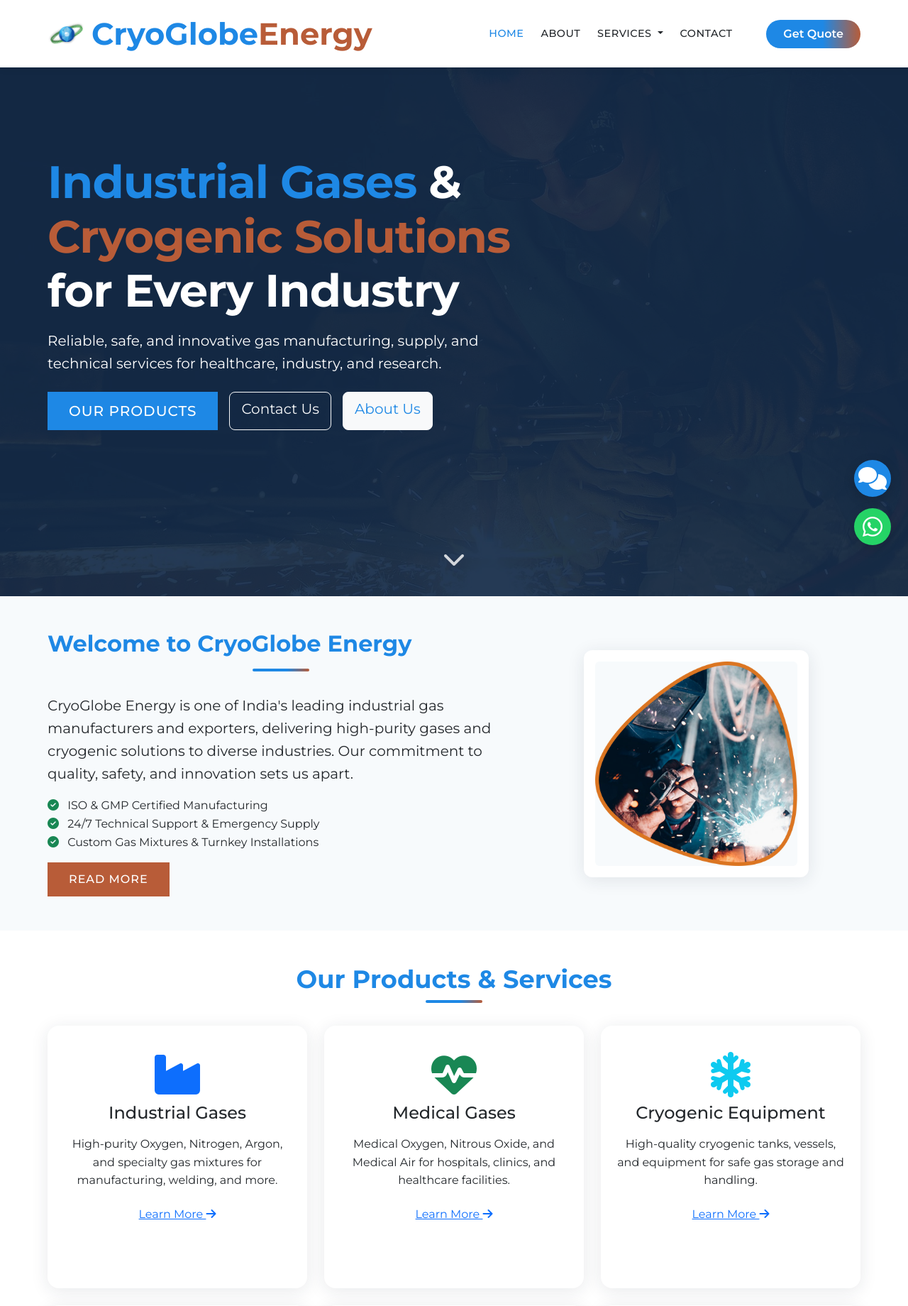
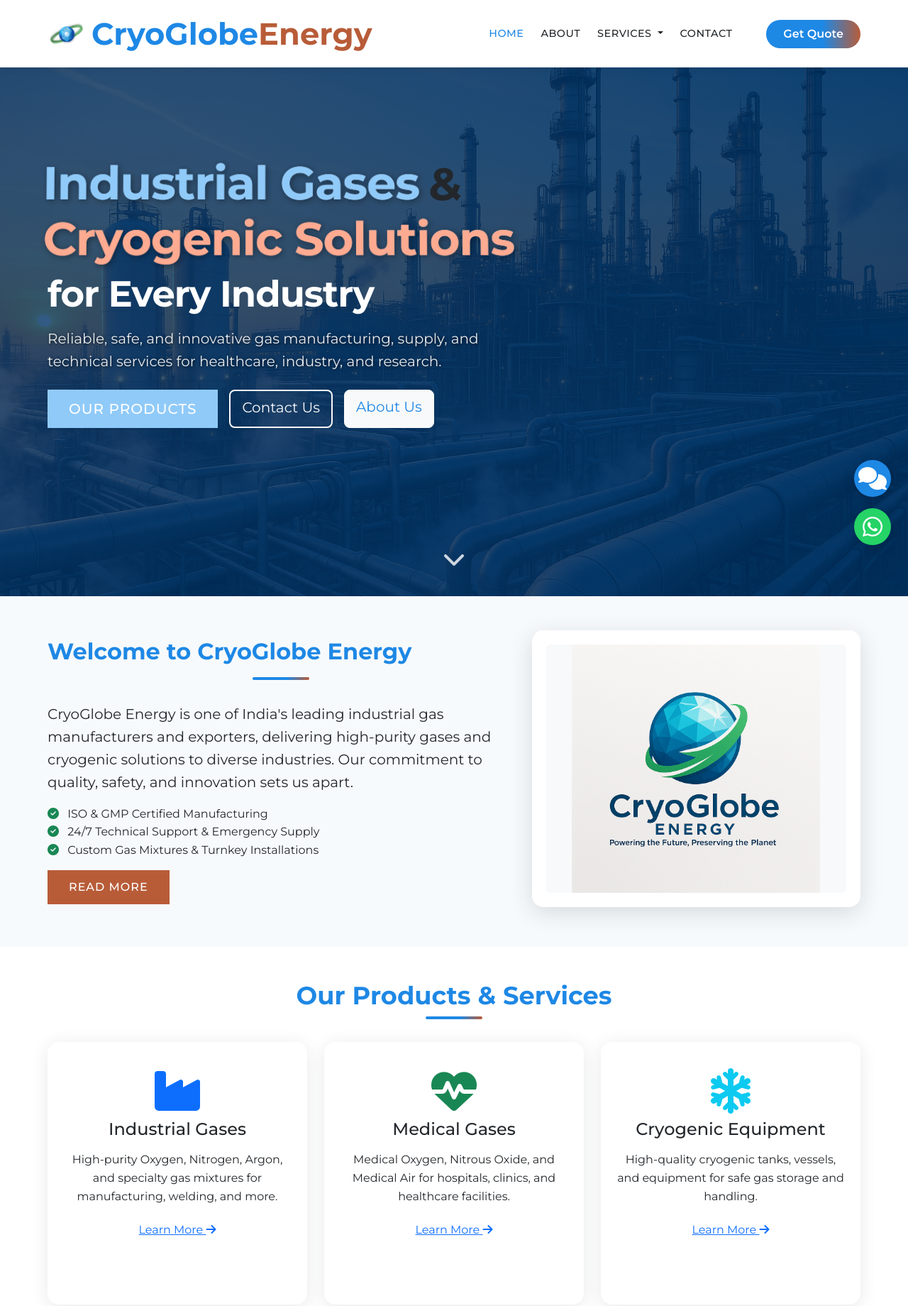
Before and after one commit to Dhyaarth0105/CryoGlobe, a Django app: page / in a window 1280 px wide. Shown: the top 1840 px of the page at 71% size. Run offline with Django 4.2, Linux system fonts and the light colour scheme; some libraries are stand-ins or nearby versions.

Commit message:
design change

```diff
--- a/templates/base.html
+++ b/templates/base.html
@@ -402,13 +432,14 @@
                     </ul>
                 </div>
                 <div class="col-md-4">
-                    <div class="footer-title">Contact</div>
-                    <ul class="list-unstyled contact-info">
-                        <li><span>Email:</span> <a href="mailto:info@cryoglobe.com">info@cryoglobe.com</a></li>
+                    <!-- Contact (right) -->
+                    <div class="footer-title text-md-start text-center">Contact</div>
+                    <ul class="list-unstyled contact-info text-md-start text-center">
+                        <li><span>Email:</span> <a href="mailto:info@cryoglobeenergy.com">info@cryoglobeenergy.com</a></li>
                         <li><span>Phone:</span> <a href="tel:+911234567890">+91 1234567890</a></li>
                         <li><span>Address:</span> Olpad, Gujarat, India</li>
                     </ul>
-                    <div class="mt-3">
+                    <div class="mt-3 text-md-start text-center">
                         <a href="https://www.linkedin.com/" target="_blank" class="me-2" style="color:#1e88e5;"><i class="fab fa-linkedin fa-lg"></i></a>
                         <a href="https://www.facebook.com/" target="_blank" class="me-2" style="color:#1e88e5;"><i class="fab fa-facebook fa-lg"></i></a>
                         <a href="https://www.instagram.com/" target="_blank" style="color:#b85c38;"><i class="fab fa-instagram fa-lg"></i></a>
--- a/templates/contact.html
+++ b/templates/contact.html
@@ -169,7 +169,7 @@
                 <div class="icon email"><i class="fas fa-envelope"></i></div>
                 <div class="card-title mb-1">Email</div>
                 <div class="mb-2 text-muted">For Inquiries</div>
-                <a href="mailto:info@cryoglobe.com" class="stretched-link" style="color:#b85c38;text-decoration:none;">info@cryoglobe.com</a>
+                <a href="mailto:info@cryoglobe.com" class="stretched-link" style="color:#b85c38;text-decoration:none;">info@cryoglobeenergy.com</a>
             </div>
         </div>
         <div class="col-md-3">
--- a/templates/index.html
+++ b/templates/index.html
@@ -84,6 +84,40 @@
     padding: 32px 24px;
     box-shadow: 0 2px 12px rgba(30,136,229,0.06);
 }
+
+/* 3D Text Animation */
+.hero-title {
+    transform-style: preserve-3d;
+    perspective: 1000px;
+}
+
+.hero-title span {
+    display: inline-block;
+    animation: float 6s ease-in-out infinite;
+    background: linear-gradient(45deg, currentColor 30%, #fff 100%);
+    -webkit-background-clip: text;
+    background-clip: text;
+    text-shadow: 2px 2px 10px rgba(0,0,0,0.4);
+    transition: all 0.3s ease;
+}
+
+.hero-title span:first-child {
+    animation-delay: 0.2s;
+}
+
+.hero-title span:last-child {
+    animation-delay: 0.4s;
+}
+
+@keyframes float {
+    0%, 100% {
+        transform: translateZ(20px) rotateX(2deg);
+    }
+    50% {
+        transform: translateZ(0) rotateX(-2deg);
+    }
+}
+
 @media (max-width: 991.98px) {
     .hero .display-3 {
         font-size: 2rem !important;
@@ -162,21 +196,22 @@
 
 {% block content %}
 <!-- Hero Section -->
-<section class="hero position-relative" style="background: url('{% static 'images/hero-bg.jpg' %}') center center/cover no-repeat; min-height: 540px;">
-    <div style="position:absolute;top:0;left:0;width:100%;height:100%;background:rgba(30,40,60,0.65);z-index:1;"></div>
-    <div class="container position-relative z-2" style="z-index:2;">
+<section class="hero position-relative" style="background: url('{% static 'images/gas-manufacturing-hero.jpg' %}') center center/cover no-repeat; min-height: 540px; background-attachment: fixed;">
+    <div class="container position-relative" style="z-index:2;">
         <div class="row hero-content align-items-center" style="min-height:540px;">
             <div class="col-lg-7">
-                <h1 class="display-3 fw-bold text-white mb-3 animate__animated animate__fadeInDown" style="letter-spacing:-1px;">
-                    <span style="color:#1e88e5;">Industrial Gases</span> & <span style="color:#b85c38;">Cryogenic Solutions</span> for Every Industry
+                <h1 class="display-3 fw-bold mb-3 animate__animated animate__fadeInDown hero-title" style="letter-spacing:-1px;">
+                    <span style="color:#90caf9;">Industrial Gases</span> &
+                    <span style="color:#ffab91;">Cryogenic Solutions</span>
+                    <div class="text-white" style="font-size: 0.8em; margin-top: 0.5rem;">for Every Industry</div>
                 </h1>
-                <p class="lead text-white mb-4 animate__animated animate__fadeInUp">
+                <p class="lead mb-4 animate__animated animate__fadeInUp" style="text-shadow: 1px 1px 4px rgba(0,0,0,0.7); color: #e9ecef;">
                     Reliable, safe, and innovative gas manufacturing, supply, and technical services for healthcare, industry, and research.
                 </p>
                 <div class="d-flex gap-3 mb-3 animate__animated animate__fadeInUp">
-                    <a href="#products" class="btn btn-lg btn-primary" style="background:#1e88e5; border:none;">Our Products</a>
-                    <a href="#contact" class="btn btn-lg btn-outline-light">Contact Us</a>
-                    <a href="{% url 'about' %}" class="btn btn-lg btn-light" style="color:#1e88e5;">About Us</a>
+                    <a href="#products" class="btn btn-lg btn-primary shadow-sm" style="background:#90caf9; border:none;">Our Products</a>
+                    <a href="#contact" class="btn btn-lg btn-outline-light shadow-sm" style="border-width: 2px;">Contact Us</a>
+                    <a href="{% url 'about' %}" class="btn btn-lg btn-light shadow-sm" style="color:#1e88e5;">About Us</a>
                 </div>
                 <div class="trust-badges mt-3">
                     <!-- Removed ISO Certified, GMP Certified, MSME Registered -->
@@ -210,8 +245,15 @@
                 </div>
             </div>
             <div class="col-lg-5 text-center">
-                <div style="background:#fff; border-radius:12px; box-shadow:0 4px 24px rgba(30,40,60,0.10); padding:16px; display:inline-block;">
-                    <img src="{% static 'images/about-img.png' %}" alt="CryoGlobe Energy Plant" class="img-fluid rounded" style="max-height:288px;object-fit:cover; background:#f7fafc;" loading="lazy">
+                <div class="about-image-container" style="background:#fff; border-radius:16px; box-shadow:0 8px 32px rgba(30,40,60,0.15); padding:20px; display:inline-block; width:100%; max-width:500px;">
+                    <img
+                        src="{% static 'images/welcome.png' %}"
+                        alt="CryoGlobe Energy Plant"
+                        class="img-fluid rounded"
+                        style="width:100%; height:350px; object-fit:contain; display:block; margin:0 auto; background:#f8f9fa;"
+                        onerror="this.onerror=null; this.src='{% static 'images/placeholder.jpg' %}'; this.style.padding='2rem';"
+                        loading="lazy"
+                    >
                 </div>
             </div>
         </div>
@@ -281,20 +323,13 @@
     </div>
 </section>
 
-<!-- Partner Logos -->
-<section class="py-4 bg-white">
-    <div class="container text-center">
-        <div class="partner-logos d-flex flex-wrap justify-content-center align-items-center">
-            <!-- Removed Partner 1 and Partner 2 -->
+<!-- Partner Logos & Products Section Combined -->
+<section class="py-3 bg-white">
+    <div class="container">
+        <div class="partner-logos d-flex flex-wrap justify-content-center align-items-center mb-4">
+            <!-- Partner logos here -->
         </div>
-    </div>
-</section>
-
-<!-- Products Section -->
-<section id="products" class="products py-5">
-    <div class="container">
-        <h2 class="text-center mb-2 animate__animated animate__fadeInDown">Our Products</h2>
-        <div class="section-divider"></div>
+        <div class="products-wrapper pt-2">
             <div class="row g-4" id="productList">
                 {% for product in products %}
                 <div class="col-md-4 product-item" data-name="{{ product.name|lower }}">
@@ -315,47 +350,55 @@
                 {% endfor %}
             </div>
         </div>
+    </div>
 </section>
 
-<!-- Stats Section -->
-<section class="stats bg-gradient py-5" style="background: linear-gradient(90deg, #e3f2fd 0%, #fffbe7 100%);">
+<!-- Stats Section with Reduced Spacing -->
+<section class="stats bg-gradient py-4" style="background: linear-gradient(90deg, #e3f2fd 0%, #fffbe7 100%);">
     <div class="container">
+        <h2 class="text-center mb-3" style="color:#1e88e5;">Our Achievements</h2>
+        <div class="section-divider mb-4"></div>
         <div class="row text-center g-4">
             <div class="col-md-3">
                 <div class="stat-card animate__animated animate__fadeInUp" style="animation-delay:0.1s;">
                     <span class="display-4 text-primary"><i class="fas fa-industry"></i></span>
                     <h3 class="display-5 fw-bold counter" data-count="50">0</h3>
-                    <p>Industries Served</p>
+                    <p class="text-muted mb-0">Industries Served</p>
+                    <small class="text-primary">and growing</small>
                 </div>
             </div>
             <div class="col-md-3">
                 <div class="stat-card animate__animated animate__fadeInUp" style="animation-delay:0.2s;">
                     <span class="display-4 text-success"><i class="fas fa-users"></i></span>
                     <h3 class="display-5 fw-bold counter" data-count="1000">0</h3>
-                    <p>Happy Clients</p>
+                    <p class="text-muted mb-0">Happy Clients</p>
+                    <small class="text-success">worldwide</small>
                 </div>
             </div>
             <div class="col-md-3">
                 <div class="stat-card animate__animated animate__fadeInUp" style="animation-delay:0.3s;">
                     <span class="display-4 text-info"><i class="fas fa-clock"></i></span>
                     <h3 class="display-5 fw-bold counter" data-count="24">0</h3>
-                    <p>Hour Support</p>
+                    <p class="text-muted mb-0">Hour Support</p>
+                    <small class="text-info">available</small>
                 </div>
             </div>
             <div class="col-md-3">
                 <div class="stat-card animate__animated animate__fadeInUp" style="animation-delay:0.4s;">
                     <span class="display-4 text-warning"><i class="fas fa-smile"></i></span>
                     <h3 class="display-5 fw-bold counter" data-count="99">0</h3>
-                    <p>Satisfaction Rate</p>
+                    <p class="text-muted mb-0">Satisfaction Rate</p>
+                    <small class="text-warning">from clients</small>
                 </div>
             </div>
         </div>
     </div>
 </section>
 
-<!-- Testimonials Section -->
-<section class="py-5 bg-white">
+<!-- Testimonials with Contact Combined -->
+<section class="py-4 bg-white">
     <div class="container">
+        <div class="testimonials-wrapper mb-5">
             <h2 class="text-center mb-2">What Our Clients Say</h2>
             <div class="section-divider"></div>
             <div class="row justify-content-center">
@@ -379,15 +422,11 @@
                 </div>
             </div>
         </div>
-</section>
-
-<!-- Contact Section -->
-<section id="contact" class="py-5" style="background: #f7fafc; padding-top: 120px !important;">
-    <div class="container">
-        <div class="row justify-content-center">
-            <div class="col-lg-8 text-center">
-                <h1 class="fw-bold mb-3" style="color:#1e88e5;">Get In Touch</h1>
-                <p class="lead mb-5" style="color:#23272b;">Have questions about our products or services? We're here to help!</p>
+        <div id="contact" class="contact-wrapper pt-3">
+            <div class="row justify-content-center text-center">
+                <div class="col-lg-6">
+                    <h2 class="fw-bold mb-3" style="color:#1e88e5;">Get In Touch</h2>
+                    <p class="lead" style="color:#23272b;">Have questions about our products or services? We're here to help!</p>
                 </div>
             </div>
             <div class="row g-4">
@@ -412,7 +451,7 @@
                             </div>
                             <h4 class="mb-3">Email Us</h4>
                             <p class="mb-2">For Inquiries</p>
-                        <a href="mailto:info@cryoglobe.com" style="color:#b85c38!important;text-decoration:none;">info@cryoglobe.com</a>
+                            <a href="mailto:info@cryoglobe.com" style="color:#b85c38!important;text-decoration:none;">info@cryoglobeenergy.com</a>
                         </div>
                     </div>
                 </div>
@@ -470,6 +509,7 @@
                         <div class="card-body p-0">
                             <div class="ratio ratio-4x3">
                                 <iframe src="https://www.google.com/maps/embed?pb=!1m18!1m12!1m3!1d3721.4311957805!2d72.75176!3d21.133625!2m3!1f0!2f0!3f0!3m2!1i1024!2i768!4f13.1!3m3!1m2!1s0x0%3A0x0!2zMjHCsDA4JzAxLjEiTiA3MsKwNDUnMDYuMyJF!5e0!3m2!1sen!2sin!4v1637309132294!5m2!1sen!2sin" style="border:0;" allowfullscreen="" loading="lazy"></iframe>
+                            </div>
                         </div>
                     </div>
                 </div>
--- a/templates/services/cryogenic_equipment.html
+++ b/templates/services/cryogenic_equipment.html
@@ -5,7 +5,7 @@
 
 {% block content %}
 <!-- Hero Section -->
-<section class="py-5" style="background: linear-gradient(rgba(30,40,60,0.85), rgba(30,40,60,0.85)), url('{% static 'images/cryogenic-bg.jpg' %}') center/cover; padding-top: 120px !important; min-height:40vh; display:flex; align-items:center;">
+<section class="py-5" style="background: linear-gradient(135deg, #1e88e5 0%, #b85c38 100%), url('{% static 'images/cryogenic-bg.jpg' %}') center/cover; padding-top: 120px !important; min-height:40vh; display:flex; align-items:center;">
     <div class="container">
         <div class="row justify-content-center">
             <div class="col-lg-8 text-center">
--- a/templates/services/gas_cylinders.html
+++ b/templates/services/gas_cylinders.html
@@ -5,7 +5,7 @@
 
 {% block content %}
 <!-- Hero Section -->
-<section class="py-5" style="background: linear-gradient(rgba(30,40,60,0.85), rgba(30,40,60,0.85)), url('{% static 'images/gas-cylinders-bg.jpg' %}') center/cover; padding-top: 120px !important; min-height:40vh; display:flex; align-items:center;">
+<section class="py-5" style="background: linear-gradient(135deg, #1e88e5 0%, #b85c38 100%), url('{% static 'images/gas-cylinders-bg.jpg' %}') center/cover; padding-top: 120px !important; min-height:40vh; display:flex; align-items:center;">
     <div class="container">
         <div class="row justify-content-center">
             <div class="col-lg-8 text-center">
--- a/templates/services/gas_installations.html
+++ b/templates/services/gas_installations.html
@@ -5,7 +5,7 @@
 
 {% block content %}
 <!-- Hero Section -->
-<section class="py-5" style="background: linear-gradient(rgba(30,40,60,0.85), rgba(30,40,60,0.85)), url('{% static 'images/gas-installations-bg.jpg' %}') center/cover; padding-top: 120px !important; min-height:40vh; display:flex; align-items:center;">
+<section class="py-5" style="background: linear-gradient(135deg, #1e88e5 0%, #b85c38 100%), url('{% static 'images/gas-installations-bg.jpg' %}') center/cover; padding-top: 120px !important; min-height:40vh; display:flex; align-items:center;">
     <div class="container">
         <div class="row justify-content-center">
             <div class="col-lg-8 text-center">
--- a/templates/services/industrial_gases.html
+++ b/templates/services/industrial_gases.html
@@ -5,7 +5,7 @@
 
 {% block content %}
 <!-- Hero Section -->
-<section class="py-5" style="background: linear-gradient(rgba(30,40,60,0.85), rgba(30,40,60,0.85)), url('{% static 'images/industrial-gases-bg.jpg' %}') center/cover; padding-top: 120px !important; min-height:40vh; display:flex; align-items:center;">
+<section class="py-5" style="background: linear-gradient(135deg, #1e88e5 0%, #b85c38 100%), url('{% static 'images/industrial-gases-bg.jpg' %}') center/cover; padding-top: 120px !important; min-height:40vh; display:flex; align-items:center;">
     <div class="container">
         <div class="row justify-content-center">
             <div class="col-lg-8 text-center">
--- a/templates/services/medical_gases.html
+++ b/templates/services/medical_gases.html
@@ -5,7 +5,7 @@
 
 {% block content %}
 <!-- Hero Section -->
-<section class="py-5" style="background: linear-gradient(rgba(30,40,60,0.85), rgba(30,40,60,0.85)), url('{% static 'images/medical-gases-bg.jpg' %}') center/cover; padding-top: 120px !important; min-height:40vh; display:flex; align-items:center;">
+<section class="py-5" style="background: linear-gradient(135deg, #1e88e5 0%, #b85c38 100%), url('{% static 'images/medical-gases-bg.jpg' %}') center/cover; padding-top: 120px !important; min-height:40vh; display:flex; align-items:center;">
     <div class="container">
         <div class="row justify-content-center">
             <div class="col-lg-8 text-center">
--- a/templates/services/technical_services.html
+++ b/templates/services/technical_services.html
@@ -5,7 +5,7 @@
 
 {% block content %}
 <!-- Hero Section -->
-<section class="py-5" style="background: linear-gradient(rgba(30,40,60,0.85), rgba(30,40,60,0.85)), url('{% static 'images/technical-services-bg.jpg' %}') center/cover; padding-top: 120px !important; min-height:40vh; display:flex; align-items:center;">
+<section class="py-5" style="background: linear-gradient(135deg, #1e88e5 0%, #b85c38 100%), url('{% static 'images/technical-services-bg.jpg' %}') center/cover; padding-top: 120px !important; min-height:40vh; display:flex; align-items:center;">
     <div class="container">
         <div class="row justify-content-center">
             <div class="col-lg-8 text-center">
```
Also changed, not shown: other parts of templates/base.html (+37 -5 lines), templates/services.html (+25 -2 lines), static/images/about-img.png (deleted), static/images/gas-manufacturing-hero.jpg (added), static/images/welcome.png (added). Lines whose indentation alone changed are shown as unchanged.
